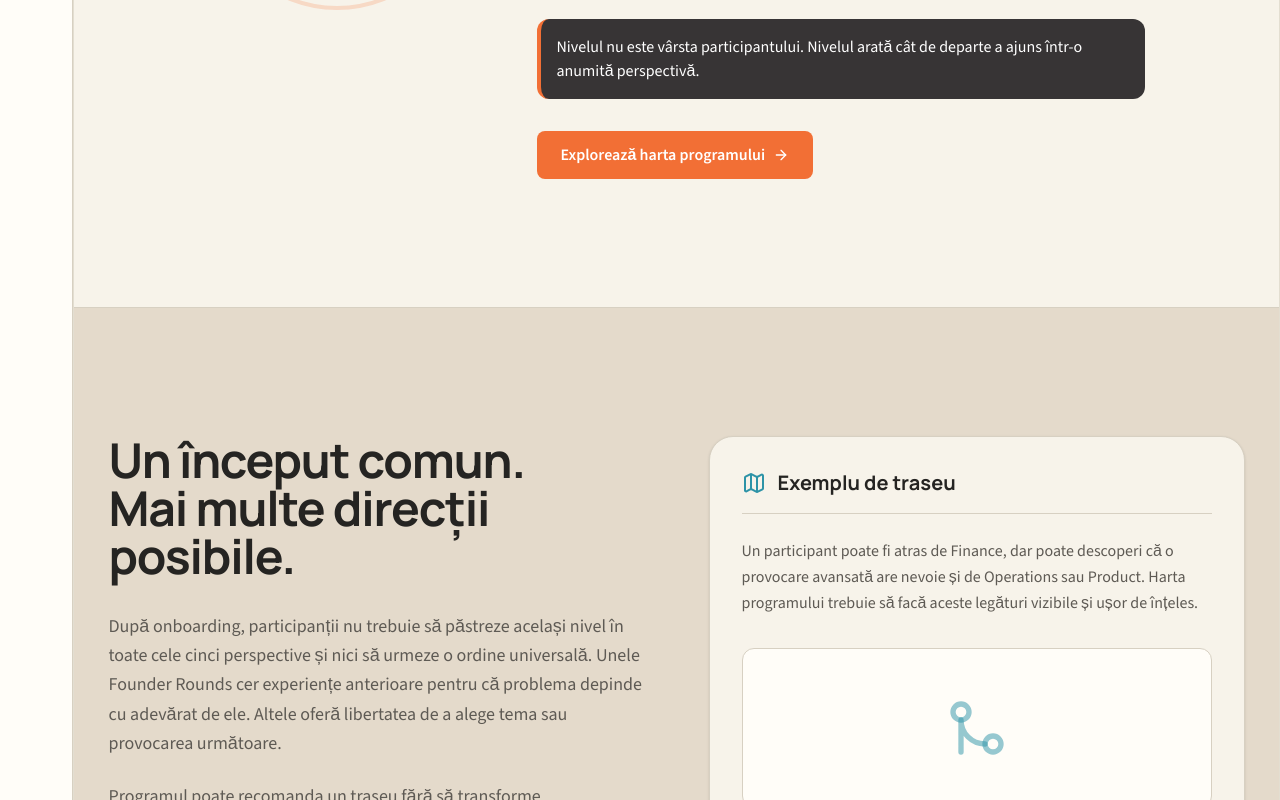
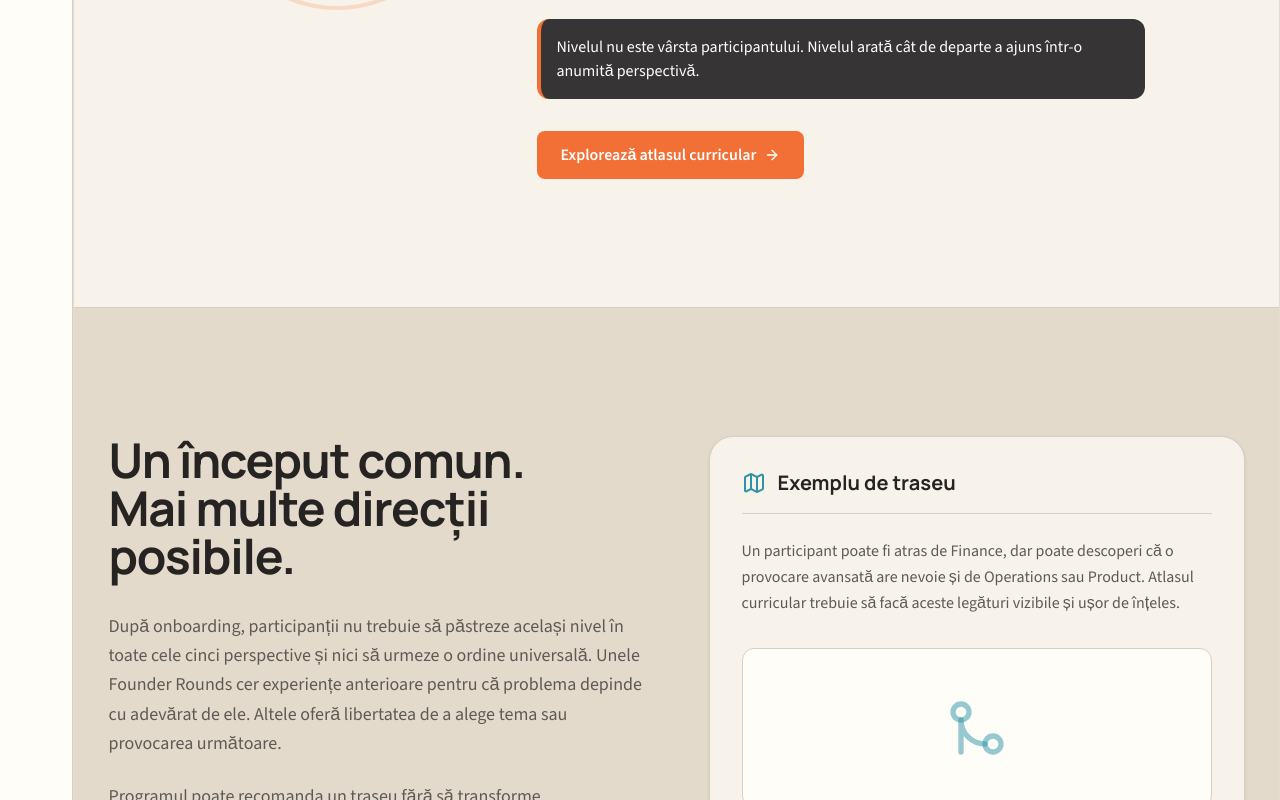
Before and after one commit to liviu1972-ctrl/EZplay, a Next.js app: page /program in a window 1280 px wide. Shown: the part 5220-6020 px from the top of the page. Built offline with nearby package versions, Linux system fonts and the light colour scheme; no server answers.

Commit message:
docs: reconciliere documentara inainte de push pe main pentru Curriculum Explorer

```diff
--- a/src/components/layout/SiteFooter.tsx
+++ b/src/components/layout/SiteFooter.tsx
@@ -34,7 +34,7 @@ export function SiteFooter({ dict }: SiteFooterProps) {
         <div className="flex flex-col gap-4">
           <h3 className="font-heading font-bold text-surface">Descoperă</h3>
           <Link href="/program" className="text-surface-soft hover:text-brand-orange text-sm transition-colors">Programul</Link>
-          <Link href="/program/curriculum" className="text-surface-soft hover:text-brand-orange text-sm transition-colors">Harta programului</Link>
+          <Link href="/program/curriculum" className="text-surface-soft hover:text-brand-orange text-sm transition-colors">Atlas curricular</Link>
           <Link href="/experiences/introduction" className="text-surface-soft hover:text-brand-orange text-sm transition-colors">Experiența introductivă</Link>
           <Link href="/how-we-learn" className="text-surface-soft hover:text-brand-orange text-sm transition-colors">Cum învățăm</Link>
         </div>
--- a/src/components/program/ProgramCta.tsx
+++ b/src/components/program/ProgramCta.tsx
@@ -22,7 +22,7 @@ export function ProgramCta() {
             Descoperă experiența introductivă
           </Button>
           <Button size="lg" variant="outline" className="w-full sm:w-auto rounded-full text-base h-14 px-8 border-white/30 text-white hover:bg-white/10" render={<Link href="/program/curriculum" />}>
-            Explorează harta programului
+            Explorează atlasul curricular
           </Button>
           <Button size="lg" variant="outline" className="w-full sm:w-auto rounded-full text-base h-14 px-8 border-white/30 text-white hover:bg-white/10" render={<Link href="/for/organizations" />}>
             Adu Programul în organizația ta
--- a/src/components/program/ProgramPathFreedom.tsx
+++ b/src/components/program/ProgramPathFreedom.tsx
@@ -33,7 +33,7 @@ export function ProgramPathFreedom() {
               </h3>
             </div>
             <p className="text-ink-muted leading-relaxed mb-8">
-              Un participant poate fi atras de Finance, dar poate descoperi că o provocare avansată are nevoie și de Operations sau Product. Harta programului trebuie să facă aceste legături vizibile și ușor de înțeles.
+              Un participant poate fi atras de Finance, dar poate descoperi că o provocare avansată are nevoie și de Operations sau Product. Atlasul curricular trebuie să facă aceste legături vizibile și ușor de înțeles.
             </p>
 
             {/* Visual map abstract */}
--- a/src/components/program/ProgramProgression.tsx
+++ b/src/components/program/ProgramProgression.tsx
@@ -45,7 +45,7 @@ export function ProgramProgression() {
               href="/program/curriculum"
               className="inline-flex items-center gap-2 px-6 py-3 bg-brand-orange text-white rounded-lg hover:bg-brand-orange/90 transition-colors font-semibold"
             >
-              Explorează harta programului
+              Explorează atlasul curricular
               <ArrowRight className="w-4 h-4" />
             </Link>
           </div>
```
Also changed, not shown: 17 other files (tests, documents, lock files or other folders).
